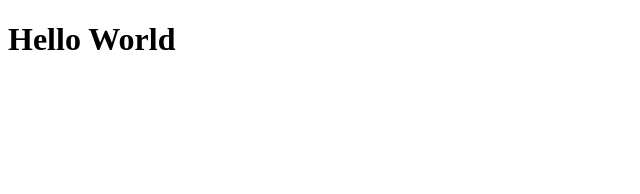
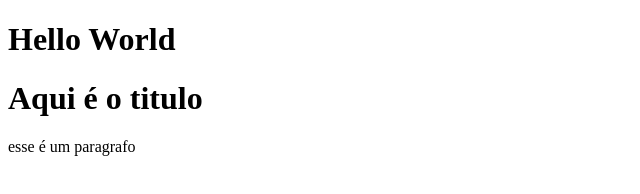
Before and after one commit to JeanFernandesCG/CursoDio, a plain HTML site: page desenvolvimento web js/index.html in a window 1280 px wide. Shown: the whole page, without its empty margins (0-640 px from the left). Drawn offline with Linux system fonts and the light colour scheme.

Commit message:
conceitos html

```diff
--- a/desenvolvimento web js/index.html
+++ b/desenvolvimento web js/index.html
@@ -7,5 +7,7 @@
   </head>
   <body>
     <h1>Hello World</h1>
+    <h1>Aqui é o titulo</h1>
+    <p>esse é um paragrafo</p>
   </body>
 </html>
```
